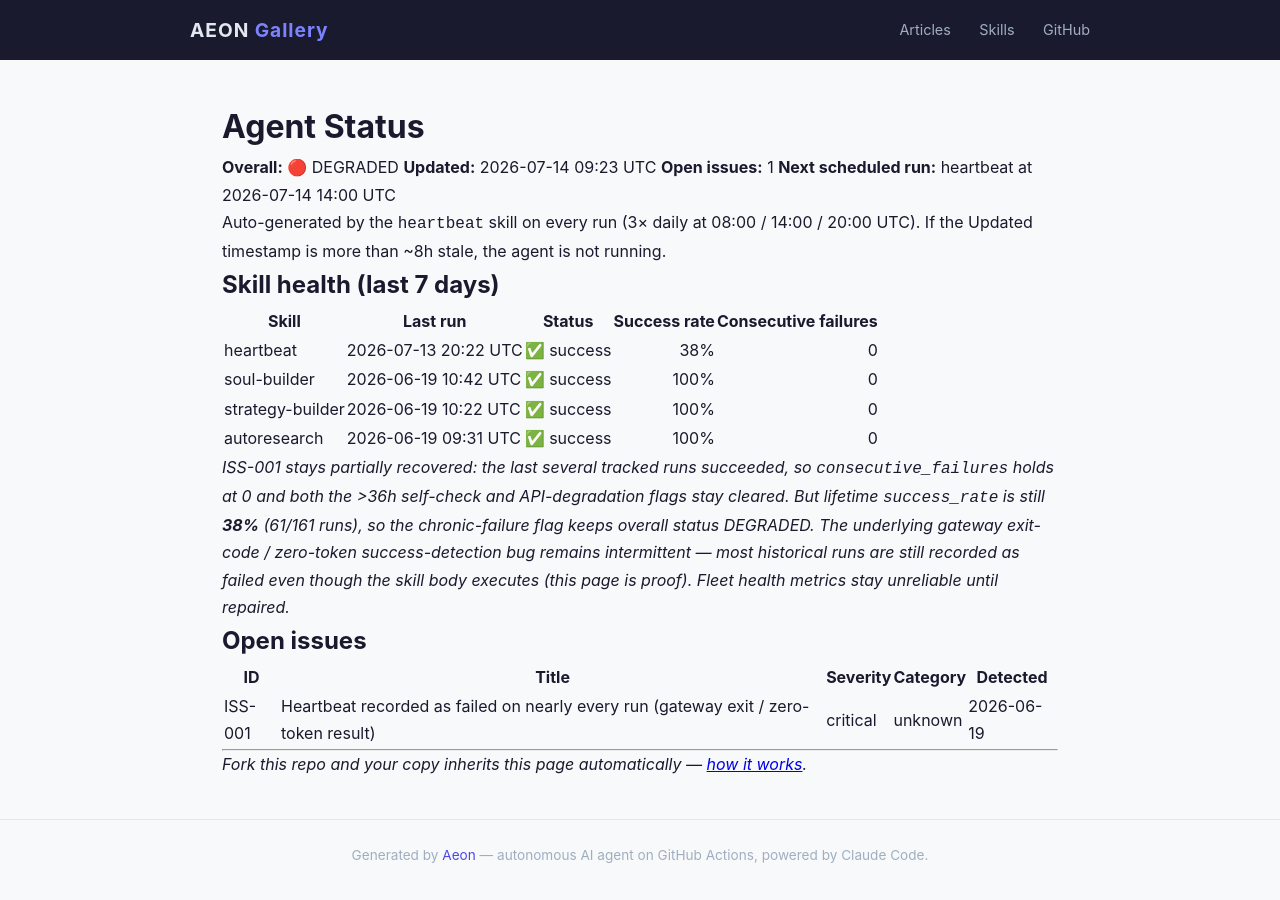
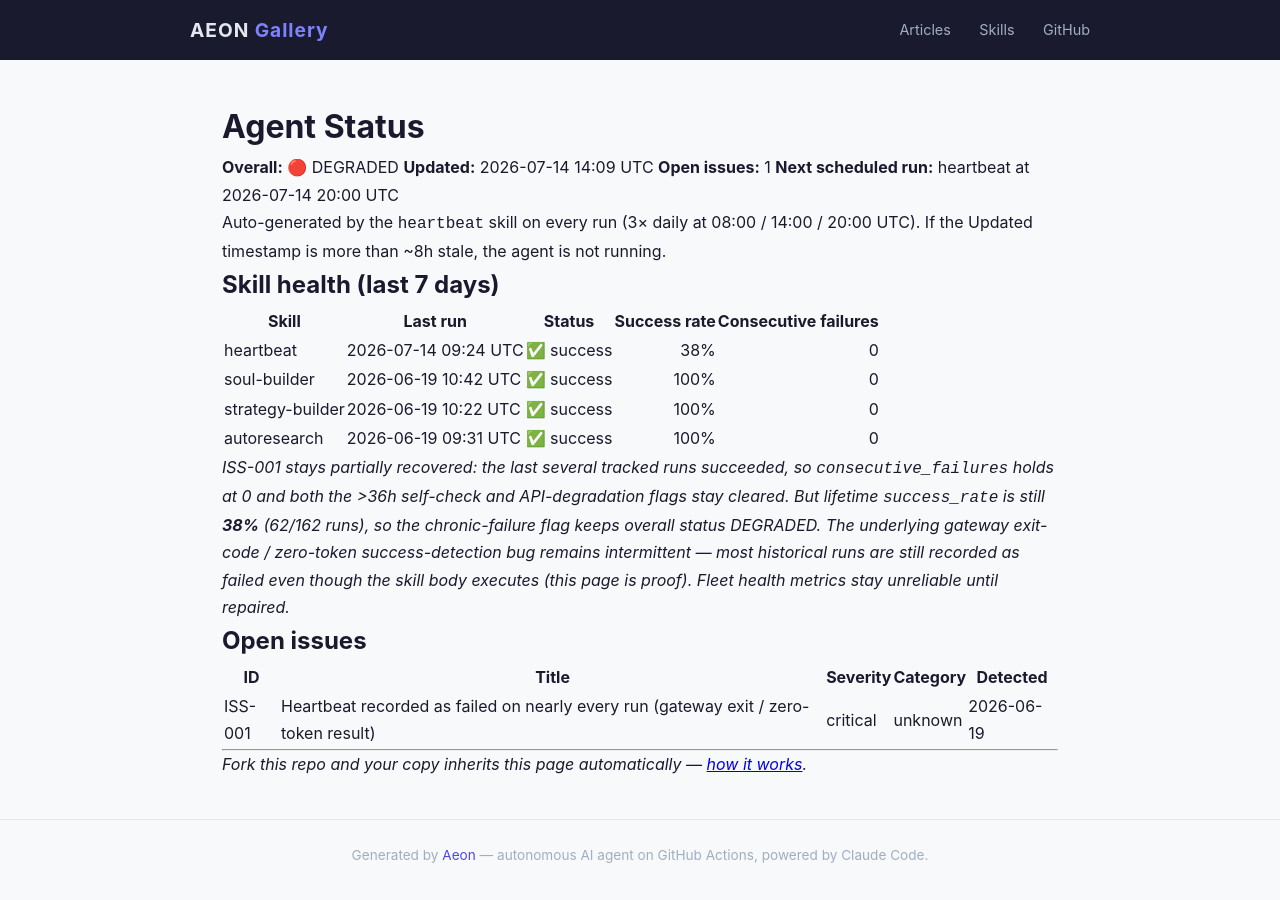
Before and after one commit to RickCrosschain/aeon, a Jekyll site: the page built from docs/status.md, in a window 1280 px wide. Built offline with Jekyll 4.4.1, drawn with Linux system fonts in a browser that asks for light colours.

Commit message:
chore(heartbeat): auto-commit 2026-07-14

```diff
--- a/docs/status.md
+++ b/docs/status.md
@@ -7,9 +7,9 @@
 # Agent Status
 
 **Overall:** 🔴 DEGRADED
-**Updated:** 2026-07-14 09:23 UTC
+**Updated:** 2026-07-14 14:09 UTC
 **Open issues:** 1
-**Next scheduled run:** heartbeat at 2026-07-14 14:00 UTC
+**Next scheduled run:** heartbeat at 2026-07-14 20:00 UTC
 
 Auto-generated by the `heartbeat` skill on every run (3× daily at 08:00 / 14:00 / 20:00 UTC). If the Updated timestamp is more than ~8h stale, the agent is not running.
 
@@ -17,12 +17,12 @@
 
 | Skill | Last run | Status | Success rate | Consecutive failures |
 |-------|----------|--------|-------------:|---------------------:|
-| heartbeat | 2026-07-13 20:22 UTC | ✅ success | 38% | 0 |
+| heartbeat | 2026-07-14 09:24 UTC | ✅ success | 38% | 0 |
 | soul-builder | 2026-06-19 10:42 UTC | ✅ success | 100% | 0 |
 | strategy-builder | 2026-06-19 10:22 UTC | ✅ success | 100% | 0 |
 | autoresearch | 2026-06-19 09:31 UTC | ✅ success | 100% | 0 |
 
-_ISS-001 stays partially recovered: the last several tracked runs succeeded, so `consecutive_failures` holds at 0 and both the >36h self-check and API-degradation flags stay cleared. But lifetime `success_rate` is still **38%** (61/161 runs), so the chronic-failure flag keeps overall status DEGRADED. The underlying gateway exit-code / zero-token success-detection bug remains intermittent — most historical runs are still recorded as failed even though the skill body executes (this page is proof). Fleet health metrics stay unreliable until repaired._
+_ISS-001 stays partially recovered: the last several tracked runs succeeded, so `consecutive_failures` holds at 0 and both the >36h self-check and API-degradation flags stay cleared. But lifetime `success_rate` is still **38%** (62/162 runs), so the chronic-failure flag keeps overall status DEGRADED. The underlying gateway exit-code / zero-token success-detection bug remains intermittent — most historical runs are still recorded as failed even though the skill body executes (this page is proof). Fleet health metrics stay unreliable until repaired._
 
 ## Open issues
 
--- a/memory/token-usage.csv
+++ b/memory/token-usage.csv
@@ -64,3 +64,4 @@
 2026-07-13,heartbeat,claude-opus-4-8,2096,5787,283158,43630
 2026-07-13,heartbeat,claude-opus-4-8,2092,5100,282703,40579
 2026-07-14,heartbeat,claude-opus-4-8,2098,5053,355943,27777
+2026-07-14,heartbeat,claude-opus-4-8,2096,3694,362351,37819
```
Also changed, not shown: memory/logs/2026-07-14.md (+15 -0 lines), .outputs/heartbeat.md.
